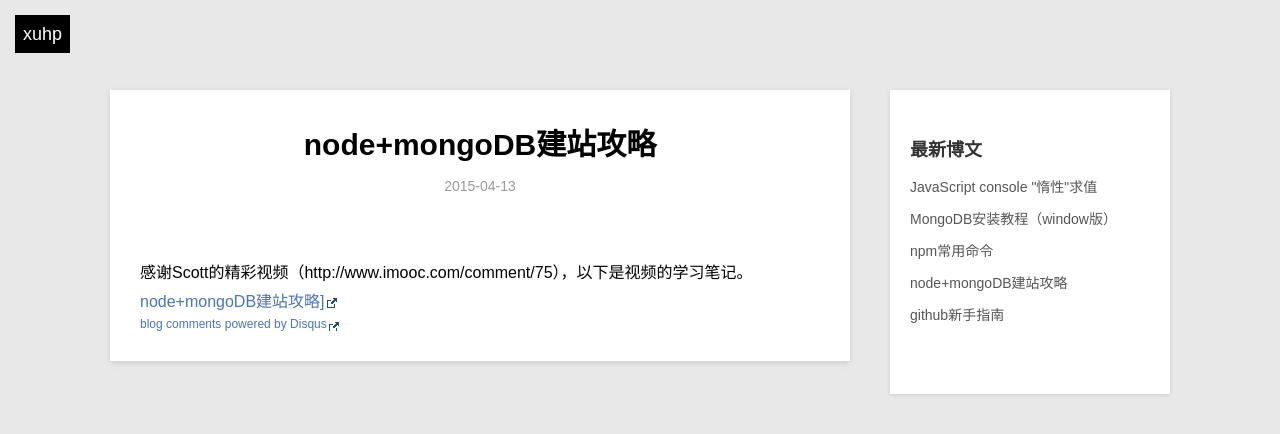
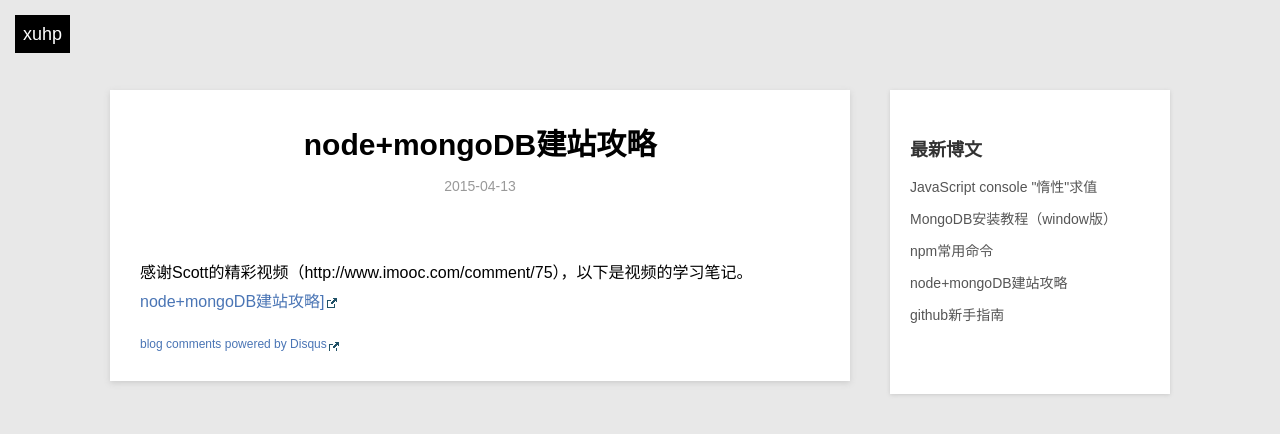
Before and after one commit to xuhp/xuhp.github.io, a Jekyll site: the page built from _posts/blog/2015-04-13-node-mongoDB-create-web-guide.md, in a window 1280 px wide. Shown: the top 434 px of the page. Built offline with Jekyll 4.4.1, drawn with Linux system fonts in a browser that asks for light colours; Markdown is read by kramdown in place of the engine named in the settings; comment, search, counter and statistics services are not loaded.

Commit message:
增加评论区margin-top

```diff
--- a/_layouts/post.html
+++ b/_layouts/post.html
@@ -20,7 +20,7 @@ layout: default
         {{ content }}
 
         <div id="disqus_container">
-            <div id="disqus_thread"></div>
+            <div id="disqus_thread" style="margin-top:20px;"></div>
 						<script type="text/javascript">
 								var disqus_shortname = 'xuhp'; // required: replace example with your forum shortname 这个地方需要改成你配置的网站名
 
```
